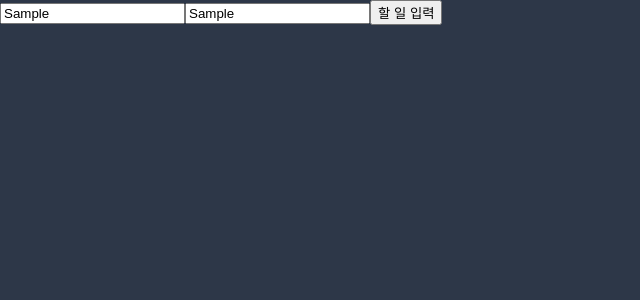
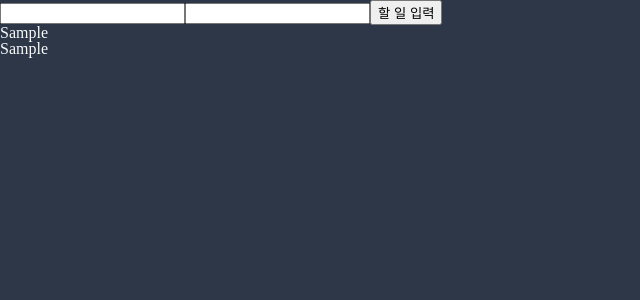
Before and after one commit to turtle601/to-do-to-do, a React (Create React App) app in the folder front/: page / in a window 1280 px wide. Both pictures are taken after typing "Sample", "Sample" into the empty fields and a click on the button "할 일 입력". Shown: the top 300 px of the page, without its empty margins (0-640 px from the left). Built offline with nearby package versions, Linux system fonts and the light colour scheme.

Commit message:
feat: TodoInput 컴포넌트 기능 구현 #6 submit -> 추가 기능만

```diff
--- /dev/null
+++ b/front/src/atoms/atom.todo.ts
@@ -0,0 +1,9 @@
+import { atom, selector } from 'recoil';
+import { TodoType } from '../types/type';
+
+export const todosState = atom<TodoType[]>({
+  key: 'todos',
+  default: [],
+});
+
+// selector로 각 카테고리 찾아서 재정의하기
--- a/front/src/components/TodoInput.tsx
+++ b/front/src/components/TodoInput.tsx
@@ -1,31 +1,55 @@
 import React from 'react';
+import { useRecoilState } from 'recoil';
 
 import { useForm } from 'react-hook-form';
 
+import { todosState } from '../atoms/atom.todo';
+
+import { FormType } from '../types/type';
+
 const TodoInput = () => {
+  const [todos, setTodos] = useRecoilState(todosState);
+
   const {
     register,
     handleSubmit,
     formState: { errors },
-  } = useForm();
+    setValue,
+  } = useForm<FormType>();
 
-  const onValid = (data: any) => {
-    console.log(data);
+  const submitTodo = (data: FormType): void => {
+    setTodos([...todos, { id: Date.now(), ...data }]);
+    setValue('text', '');
+    setValue('category', '');
   };
-
-  console.log(errors);
 
   return (
     <>
-      <form onSubmit={handleSubmit(onValid)}>
-        <input {...register('todo', { required: '할 일을 입력하세요' })} />
+      <form onSubmit={handleSubmit(submitTodo)}>
+        <input {...register('text', { required: '할 일을 입력하세요' })} />
         <input
           {...register('category', { required: '카테고리를 정해주세요' })}
         />
         <button type="submit">할 일 입력</button>
       </form>
-      <div>{errors?.todo?.message}</div>
+      <div>{errors?.text?.message}</div>
       <div>{errors?.category?.message}</div>
+
+      {todos.map(todo => {
+        return (
+          <ul>
+            <li>{todo.category}</li>
+          </ul>
+        );
+      })}
+
+      {todos.map(todo => {
+        return (
+          <ul>
+            <li>{todo.text}</li>
+          </ul>
+        );
+      })}
     </>
   );
 };
--- /dev/null
+++ b/front/src/types/type.ts
@@ -0,0 +1,10 @@
+export interface TodoType {
+  id: number;
+  text: string;
+  category: string;
+}
+
+export interface FormType {
+  text: string;
+  category: string;
+}
```
